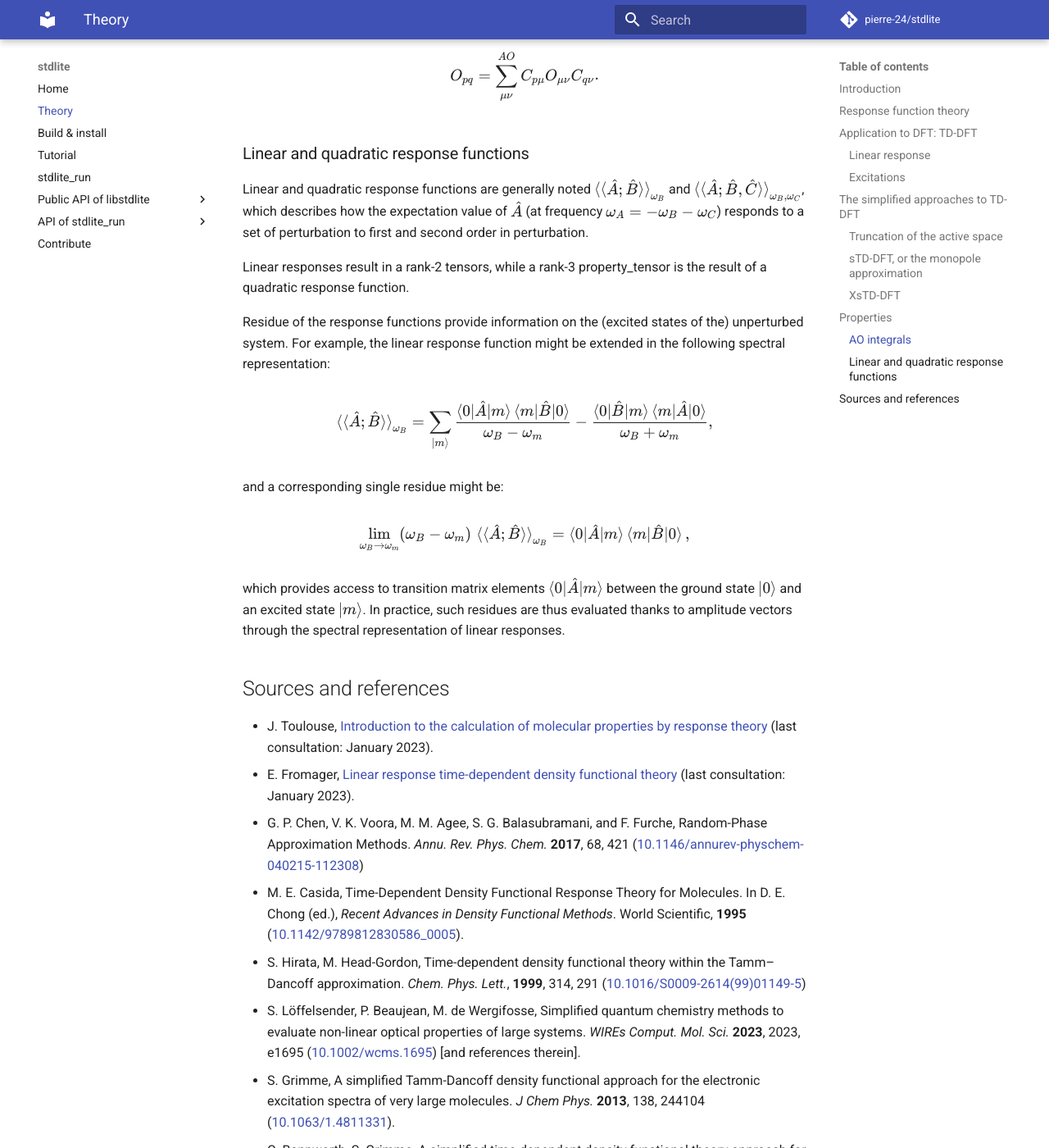
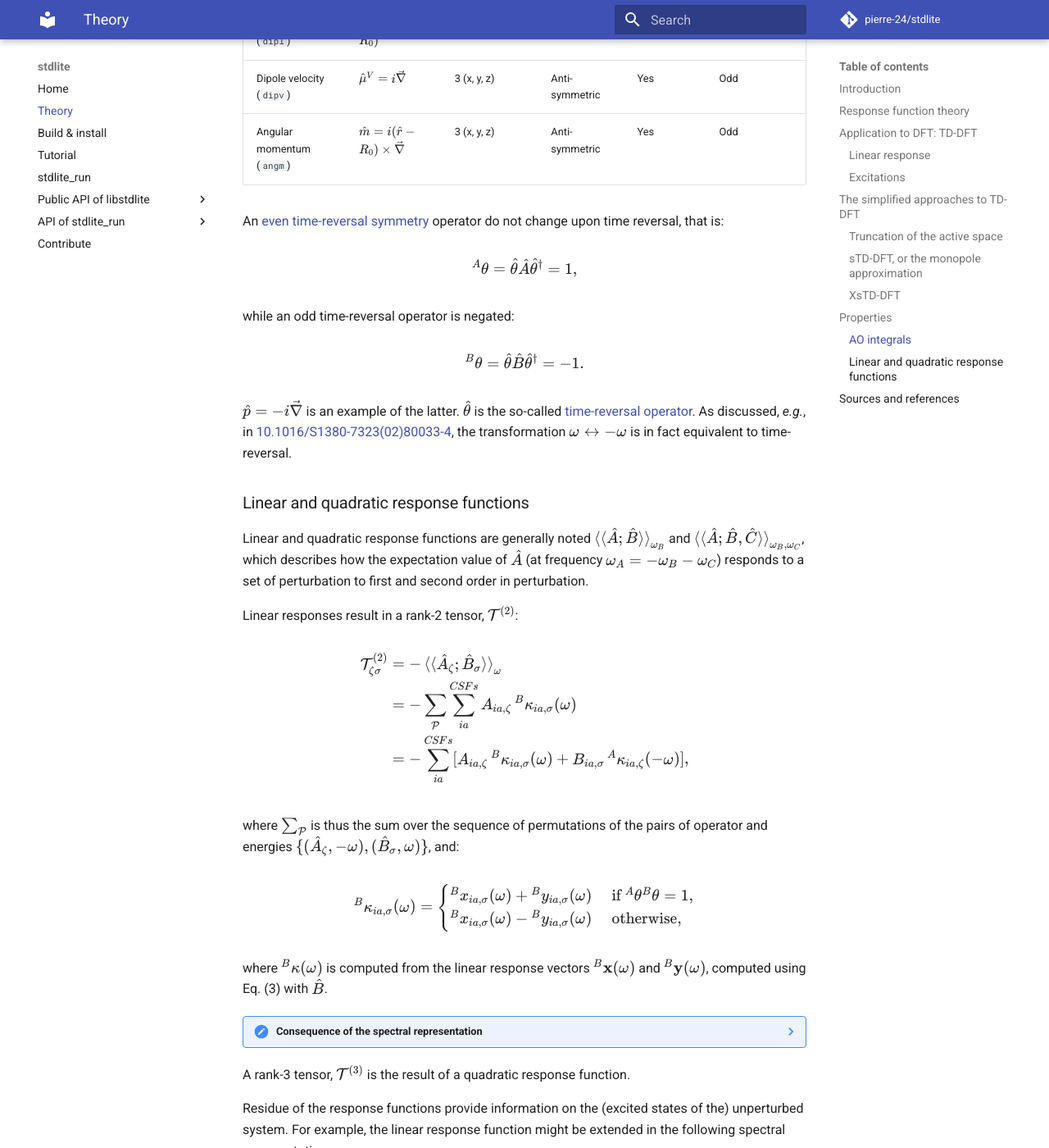
Before and after one commit to pierre-24/stdlite, an MkDocs documentation site: the page built from docs/theory.md, in a window 1280 px wide and 1400 px high, scrolled down 8417 px. Shown: the whole window at 82% size. Built offline with MkDocs 1.6.1 and Material for MkDocs 9.7.7, drawn with Linux system fonts in a browser that asks for light colours; comment, search, counter and statistics services are not loaded; some of the changed text lies outside the part shown.

Commit message:
all operators are hermitian, but not time-reversal is also important

```diff
--- a/docs/theory.md
+++ b/docs/theory.md
@@ -331,25 +331,62 @@ B'_{ia,jb} =& 2\,(ia|bj)' -a_x\,(ib|aj)'.
 ### AO integrals
 
 The AO integral elements of an operator, $\hat O$, are denoted $O_{\mu\nu} = \braket{\mu|\hat O|\nu}$.
-Operator are either hermitian (which results in a [symmetric](https://en.wikipedia.org/wiki/Symmetric_matrix) matrix, $O_{\mu\nu} = O_{\nu\mu}$) or anti-hermitian (which results in a [skew-symmetric](https://en.wikipedia.org/wiki/Skew-Hermitian_matrix) matrix, $O_{\mu\nu} = -O_{\nu\mu}^\star$).
-
-For the moment, the following operators are handled by `stdlite`:
-
-| Operator                  | Expression                                   | Dimensionality | Symmetry       |
-|---------------------------|----------------------------------------------|----------------|----------------|
-| Dipole length (`dipl`)    | $\hat\mu^L = e\,(\hat r - R_0)$              | 3 (x, y, z)    | Hermitian      |
-| Dipole velocity (`dipv`)  | $\hat\mu^V = -i\hat\nabla$                   | 3 (x, y, z)    | Anti-hermitian |
-| Angular momentum (`angm`) | $\hat m = i\,(\hat r - R_0)\times\hat\nabla$ | 3 (x, y, z)    | Anti-hermitian |
+Operator are either hermitian (which results in a [hermitian](https://en.wikipedia.org/wiki/Hermitian_matrix) matrix, $O_{\mu\nu} = O^\star_{\nu\mu}$ with real values on the diagonal) or anti-hermitian (which results in a [skew-symmetric](https://en.wikipedia.org/wiki/Skew-Hermitian_matrix) matrix, $O_{\mu\nu} = -O_{\nu\mu}^\star$).
 
 A conversion of $A$ from the AO to the MO basis is done using:
 
 $$O_{pq} = \sum^{AO}_{\mu\nu} C_{p\mu} O_{\mu\nu} C_{q\nu}.$$
 
+
+For the moment, the following operators are handled by `stdlite`:
+
+| Operator                  | Expression                                 | Dimensionality | Symmetry       | Hermitian | [Time-Reversal symmetry](https://en.wikipedia.org/wiki/T-symmetry) |
+|---------------------------|--------------------------------------------|----------------|----------------|-----------|--------------------------------------------------------------------|
+| Dipole length (`dipl`)    | $\hat\mu^L = e\,(\vec r - R_0)$            | 3 (x, y, z)    | Symmetric      | Yes       | Even                                                               |
+| Dipole velocity (`dipv`)  | $\hat\mu^V = i\vec\nabla$                  | 3 (x, y, z)    | Anti-symmetric | Yes       | Odd                                                                |
+| Angular momentum (`angm`) | $\hat m = i(\hat r - R_0)\times\vec\nabla$ | 3 (x, y, z)    | Anti-symmetric | Yes       | Odd                                                                |
+
+An [even time-reversal symmetry](https://en.wikipedia.org/wiki/T-symmetry#Even) operator do not change upon time reversal, that is:
+
+$${}^A\theta = \hat\theta\hat A \hat\theta^\dagger = 1,$$
+
+while an odd time-reversal operator is negated:
+
+$${}^B\theta = \hat\theta\hat B \hat\theta^\dagger = -1.$$
+
+$\hat p = -i\vec\nabla$ is an example of the latter.
+$\hat\theta$ is the so-called [time-reversal operator](https://bohr.physics.berkeley.edu/classes/221/9697/timerev.pdf).
+As discussed, *e.g.*, in [10.1016/S1380-7323(02)80033-4](https://dx.doi.org/10.1016/S1380-7323(02)80033-4), the transformation $\omega \leftrightarrow -\omega$ is in fact equivalent to time-reversal.
+
 ### Linear and quadratic response functions
 
 Linear and quadratic response functions are generally noted $\braket{\braket{\hat A; \hat B}}_{\omega_B}$ and $\braket{\braket{\hat A; \hat B, \hat C}}_{\omega_B,\omega_C}$, which describes how the expectation value of $\hat A$ (at frequency $\omega_A = -\omega_B - \omega_C$) responds to a set of perturbation to first and second order in perturbation.
 
-Linear responses result in a rank-2 tensors, while a rank-3 property_tensor is the result of a quadratic response function.
+Linear responses result in a rank-2 tensor, $\mathcal{T}^{(2)}$:
+
+$$\begin{aligned}
+\mathcal{T}^{(2)}_{\zeta\sigma} &= -\braket{\braket{\hat A_\zeta;\hat B_\sigma}}_\omega\\
+&= -\sum_\mathcal{P} \sum_{ia}^{CSFs} A_{ia,\zeta}\,{}^B\kappa_{ia,\sigma}(\omega)\\
+&= -\sum_{ia}^{CSFs} [A_{ia,\zeta}\,{}^B\kappa_{ia,\sigma}(\omega) + B_{ia,\sigma}\,{}^A\kappa_{ia,\zeta}(-\omega)],
+\end{aligned}$$
+
+where $\sum_{\mathcal P}$ is thus the sum over the sequence of permutations of the pairs of operator and energies $\{(\hat A_\zeta, -\omega), (\hat B_\sigma, \omega)\}$, and:
+
+$${}^B\kappa_{ia,\sigma}(\omega) = \begin{cases}
+{}^Bx_{ia,\sigma}(\omega) + {}^By_{ia,\sigma}(\omega) & \text{ if } {}^A\theta{}^B\theta = 1, \\
+{}^Bx_{ia,\sigma}(\omega) - {}^By_{ia,\sigma}(\omega) & \text{ otherwise},
+\end{cases}$$
+
+where ${}^B\mathbf \kappa(\omega)$ is computed from the linear response vectors ${}^B\mathbf x(\omega)$ and ${}^B\mathbf y(\omega)$, computed using Eq. (3) with $\hat B$.
+
+??? note "Consequence of the spectral representation"
+
+    If $\hat B$ is hermitian, then, from the spectral representations of the linear response vectors, it can be seen that ${}^B\kappa(\omega)$ is either:
+
+    + hermitian (and real) if both $\hat A$ and $\hat B$ have the same symmetry with respect to time reversal, or
+    + anti-hermitian (and thus imaginary) if not. This further implies that $\lim_{\omega\to 0} {}^B\kappa(\omega)=0$.
+
+A rank-3 tensor, $\mathcal{T}^{(3)}$ is the result of a quadratic response function.
 
 Residue of the response functions provide information on the (excited states of the) unperturbed system.
 For example, the linear response function might be extended in the following spectral representation:
```
Also changed, not shown: other parts of docs/theory.md (+3 -3 lines), 8 other files.
